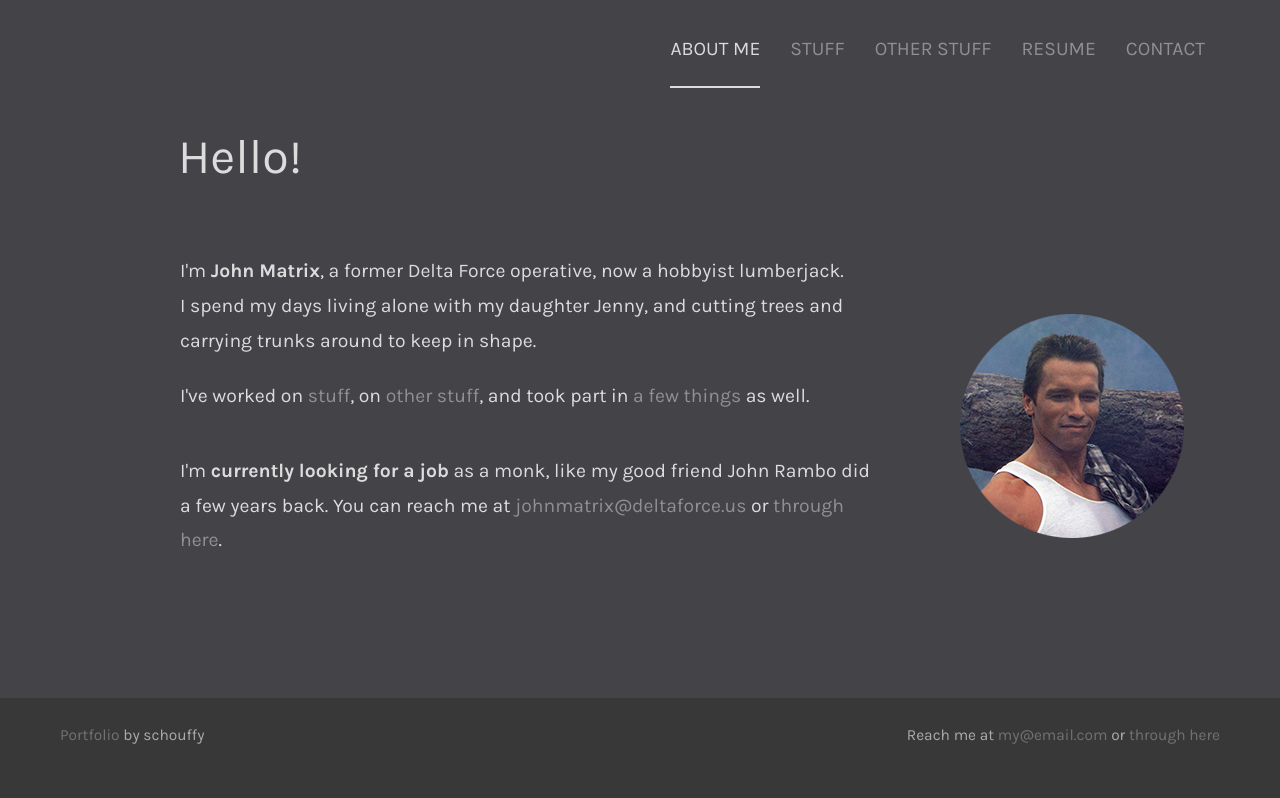
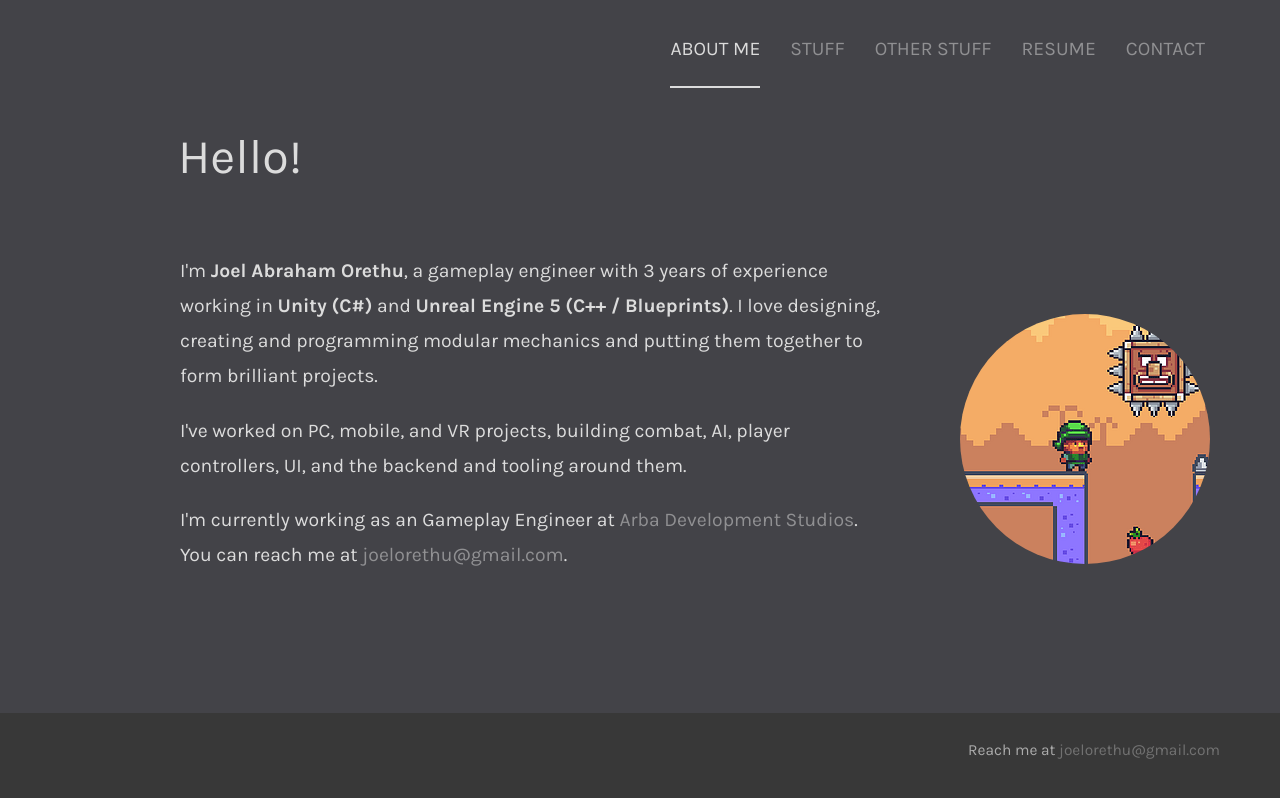
Before and after one commit to JoelAbe/joelabe.github.io, a Vue app: page / in a window 1280 px wide. Built offline with nearby package versions, Linux system fonts and the light colour scheme.

Commit message:
Front page

```diff
--- a/src/components/Footer.vue
+++ b/src/components/Footer.vue
@@ -1,8 +1,7 @@
 <template>
   <div class="footer">
 
-    <div class="left"><a href="https://github.com/schouffy/gamedev-portfolio" target="blank">Portfolio</a> by schouffy</div>
-    <div class="right">Reach me at <a href="mailto:my@email.com">my@email.com</a> or <router-link to="/contact">through here</router-link></div>
+    <div class="right">Reach me at <a href="mailto:joelorethu@gmail.com">joelorethu@gmail.com</a></div>
   </div>
 </template>
 
--- a/src/views/About.vue
+++ b/src/views/About.vue
@@ -4,13 +4,17 @@
 
     <div class="paragraph">
       <div>
-        I'm <strong>John Matrix</strong>, a former Delta Force operative, now a hobbyist lumberjack.<br/>
-        I spend my days living alone with my daughter Jenny, and cutting trees and carrying trunks around to keep in shape.
+        I'm <strong>Joel Abraham Orethu</strong>, a gameplay engineer with 3 years of experience working in <strong>Unity (C#)</strong> and <strong>Unreal Engine 5 (C++ / Blueprints)</strong>.
+        I love designing, creating and programming modular mechanics and putting them together to form brilliant projects.
       </div>
 
-      <div style="margin-top: 20px;">I've worked on  <router-link to="/game-projects">stuff</router-link>, on <router-link to="/other-projects">other stuff</router-link>, and took part in <router-link to="/resume">a few things</router-link> as well.</div>
+      <div style="margin-top: 20px;">
+        I've worked on PC, mobile, and VR projects, building combat, AI, player controllers, UI, and the backend and tooling around them.
+      </div>
 
-      <div style="margin-top: 40px;">I'm <strong>currently looking for a job</strong> as a monk, like my good friend John Rambo did a few years back. You can reach me at <a href="mailto:johnmatrix@deltaforce.us">johnmatrix@deltaforce.us</a> or <router-link to="/contact">through here</router-link>.</div>
+      <div style="margin-top: 20px;">
+        I'm currently working as an Gameplay Engineer at <a href="https://arbadevelopmentstudios.com/">Arba Development Studios</a>. You can reach me at <a href="mailto:joelorethu@gmail.com">joelorethu@gmail.com</a>.
+      </div>
     </div>
 
     <div class="photo">
@@ -33,6 +37,13 @@
   text-align: center;
 }
 
+.photo img {
+  width: 250px;
+  height: 250px;
+  border-radius: 50%;
+  object-fit: cover;
+}
+
 @media only screen and (min-width: 620px){
   .paragraph {
     float: left;
```
Also changed, not shown: public/img/avatar.png.
